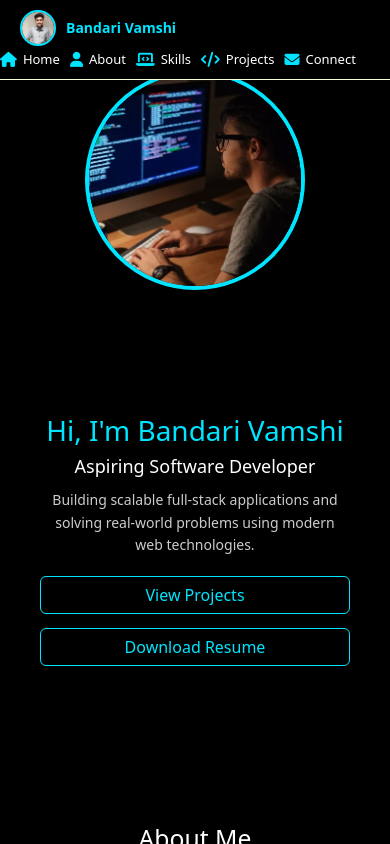
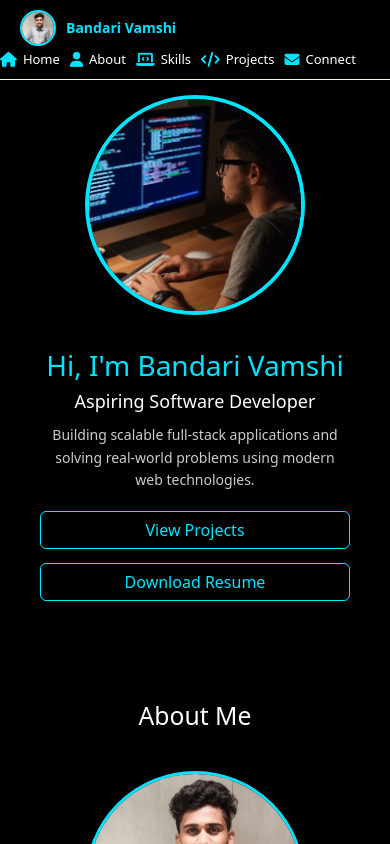
Before and after one commit to Bandarivamshi07/portfolio, a React (Vite) app: page / in a window 390 px wide. Shown: the top 844 px of the page. Built offline with nearby package versions, Linux system fonts and the light colour scheme.

Commit message:
feat: add dark/light theme + UI fixes

```diff
--- a/src/index.css
+++ b/src/index.css
@@ -27,15 +27,16 @@ body.dark {
 body.light {
   background-color: #fff;
   color: #000;
-  padding-top: 80px;
+  /* padding-top: 80px; */
 }
 
 /* ========================= */
 /* SECTION BASE              */
 /* ========================= */
 section {
-  padding: 80px 150px;
+  padding: 50px 100px;
   scroll-margin-top: 80px; /* 🔥 EXACT navbar height */
+
 }
 
 /* ========================= */
@@ -43,7 +44,7 @@ section {
 /* ========================= */
 @media (max-width: 1024px) {
   section {
-    padding: 80px 80px;
+    padding: 80px 20px;
     scroll-margin-top: 80px;
   }
 }
--- a/src/styles/hero.css
+++ b/src/styles/hero.css
@@ -3,13 +3,16 @@
 /* ============================= */
 .hero {
   background: #000;
+
   display: flex;
   justify-content: center;
 
   /* padding-top: 80px; */
   padding-bottom: 40px;
+  padding-top: 120px;
+min-height: auto;
 
-  min-height: calc(100vh - 80px); /* 🔥 VERY IMPORTANT */
+  /* min-height: calc(100vh - 80px); 🔥 VERY IMPORTANT */
 }
 
 
@@ -130,10 +133,11 @@
   }
 
   /* 🔥 IMAGE FIRST */
-  .hero-right {
-    order: 1;
-    margin-bottom: 10px;
-  }
+ .hero-right {
+  order: 1;
+  margin-top: 25px;   /* ✅ ADD */
+  margin-bottom: 10px;
+}
 
   .hero-right img {
     width: 220px;
```
